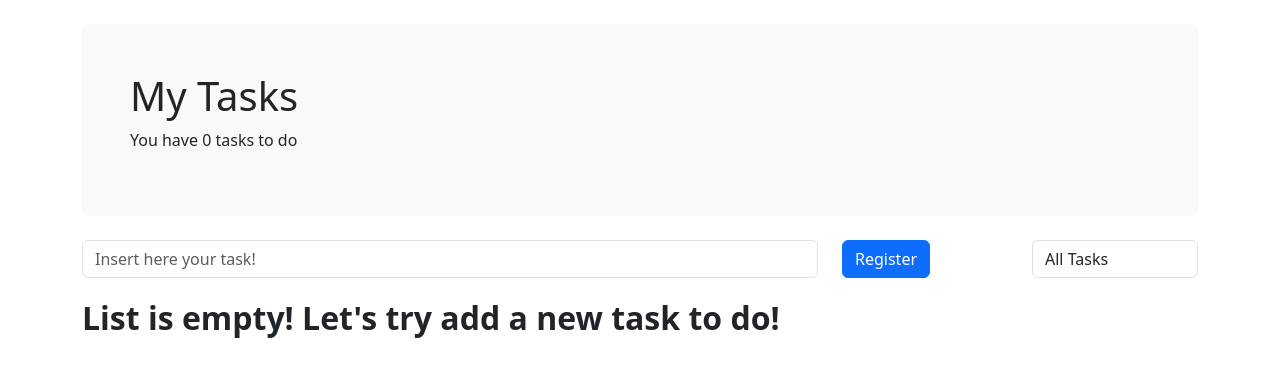
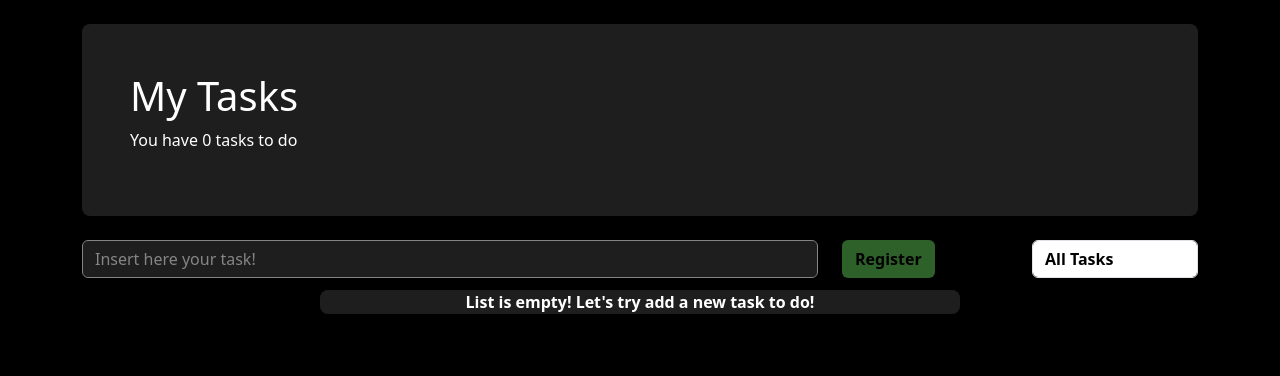
Before and after one commit to ProMenge/ToDo-VueJS, a Vue app: page / in a window 1280 px wide. Shown: the top 376 px of the page. Built offline with nearby package versions, Linux system fonts and the light colour scheme.

Commit message:
:lipstick: feat: Estilização CSS da página

```diff
--- a/index.html
+++ b/index.html
@@ -8,9 +8,15 @@
   <title>To-Do APP with VueJs</title>
 </head>
 
-<body>
+<body class="mainBackroundColor">
   <div id="app"></div>
   <script type="module" src="/src/main.js"></script>
 </body>
 
 </html>
+
+<style>
+  .mainBackroundColor {
+    background-color: #000000
+  }
+</style>
--- a/src/App.vue
+++ b/src/App.vue
@@ -50,7 +50,7 @@ const editTaskTemp = (event) => {
 }
 
 const allTasksFinished = () => {
-  return state.filter === 'toDo' && getTaskToDo().length === 0;
+  return state.filter === 'toDo' && getTaskToDo().length === 0 && state.tasks.length >= 1;
 }
 
 const isTaskListEmpty = () => {
--- a/src/components/Form.vue
+++ b/src/components/Form.vue
@@ -7,13 +7,13 @@ const props = defineProps(['registerTask', 'taskTemp', 'changeFilter', 'editTask
           <div class="row">
                <div class="col">
                     <input :value="props.taskTemp" @change="props.editTaskTemp" required type="text"
-                         placeholder="Insert here your task!" class="form-control">
+                         placeholder="Insert here your task!" class="form-control formBackgroundColor text-white">
                </div>
                <div class="col-md-2">
-                    <button type="submit" class="btn btn-primary">Register</button>
+                    <button type="submit" class="btn buttonPrimary text-black fw-bold">Register</button>
                </div>
                <div class="col-md-2">
-                    <select @change="changeFilter" name="" id="" class="form-control">
+                    <select @change="changeFilter" name="" id="" class="form-control text-black fw-bold">
                          <option value="all">All Tasks</option>
                          <option value="toDo">Tasks To Do</option>
                          <option value="finished">Finished</option>
@@ -22,3 +22,22 @@ const props = defineProps(['registerTask', 'taskTemp', 'changeFilter', 'editTask
           </div>
      </form>
 </template>
+
+<style scoped>
+
+     .formBackgroundColor{
+          background-color: #1e1e1e;
+          border-color: #858585
+     }
+
+     input::placeholder{
+          color: #858585;
+     }
+
+     .buttonPrimary{
+          background-color: #2e6129;
+     }
+
+
+
+</style>
--- a/src/components/TaskHeader.vue
+++ b/src/components/TaskHeader.vue
@@ -4,7 +4,7 @@ const props = defineProps(['tasksToDo'])
 
 <template>
 
-     <header class="p-5 mb-4 mt-4 bg-light rounded-3">
+     <header class="p-5 mb-4 mt-4 headerBackgroundColor text-white rounded-3">
           <h1>
                My Tasks
           </h1>
@@ -14,3 +14,11 @@ const props = defineProps(['tasksToDo'])
      </header>
 
 </template>
+
+<style scoped>
+     .headerBackgroundColor{
+          background-color: #1e1e1e;
+     }
+
+
+</style>
--- a/src/components/TaskList.vue
+++ b/src/components/TaskList.vue
@@ -5,29 +5,39 @@ const props = defineProps(['getFilteredTasks', 'allTasksFinished', 'isTaskListEm
 </script>
 
 <template>
-     <span v-if="props.isTaskListEmpty" class="fw-bold fs-2 mt-3 d-flex ">List is empty! Let's try add a new
+     <span v-if="props.isTaskListEmpty" class=" generalBackgroundColor text-white text-center fw-semibold w-50 justify-content-center  d-flex rounded-3 position-absolute start-50 translate-middle mt-4 ">List is empty! Let's try add a new
           task to
           do!</span>
 
      <ul class=" list-group mt-4">
-          <li class="list-group-item d-flex align-items-center" v-for="task in props.getFilteredTasks">
+          <li class="list-group-item d-flex align-items-center task" v-for="task in props.getFilteredTasks">
                <input @change="event => task.finished = event.target.checked" :checked="task.finished" :id="task.title"
                     type="checkbox">
-               <label :class="{ done: task.finished }" class="ms-3" :for="task.title">
+               <label :class="{ done: task.finished }" class="ms-3  text-white " :for="task.title">
                     {{ task.title }}
                </label>
                <button @click="props.removeTask(task)" type="button"
                     class="btn btn-outline-danger btn-sm  position-absolute end-0 me-2">X</button>
           </li>
      </ul>
-     <span v-if="props.allTasksFinished" class="fw-bold fs-2 d-flex ">There aren't any tasks to do!
+     <span v-if="props.allTasksFinished" class="text-center fw-semibold w-50 justify-content-center text-white d-flex rounded-3 generalBackgroundColor position-absolute start-50 translate-middle mt-4 ">There aren't any tasks to do!
           Great Job!</span>
 </template>
 
 <!-- ADICIONAR NÃO HÁ TAREFAS PENDENTES + BOTÃO REMOVER TAREFA  -->
 
 <style scoped>
-.done {
-     text-decoration: line-through;
-}
+     .done {
+          text-decoration: line-through;
+     }
+
+     .generalBackgroundColor{
+          background-color: #1e1e1e;
+     }
+
+     .task{
+
+          background-color: #4e4e4e;
+          border-color: white;
+     }
 </style>
```
